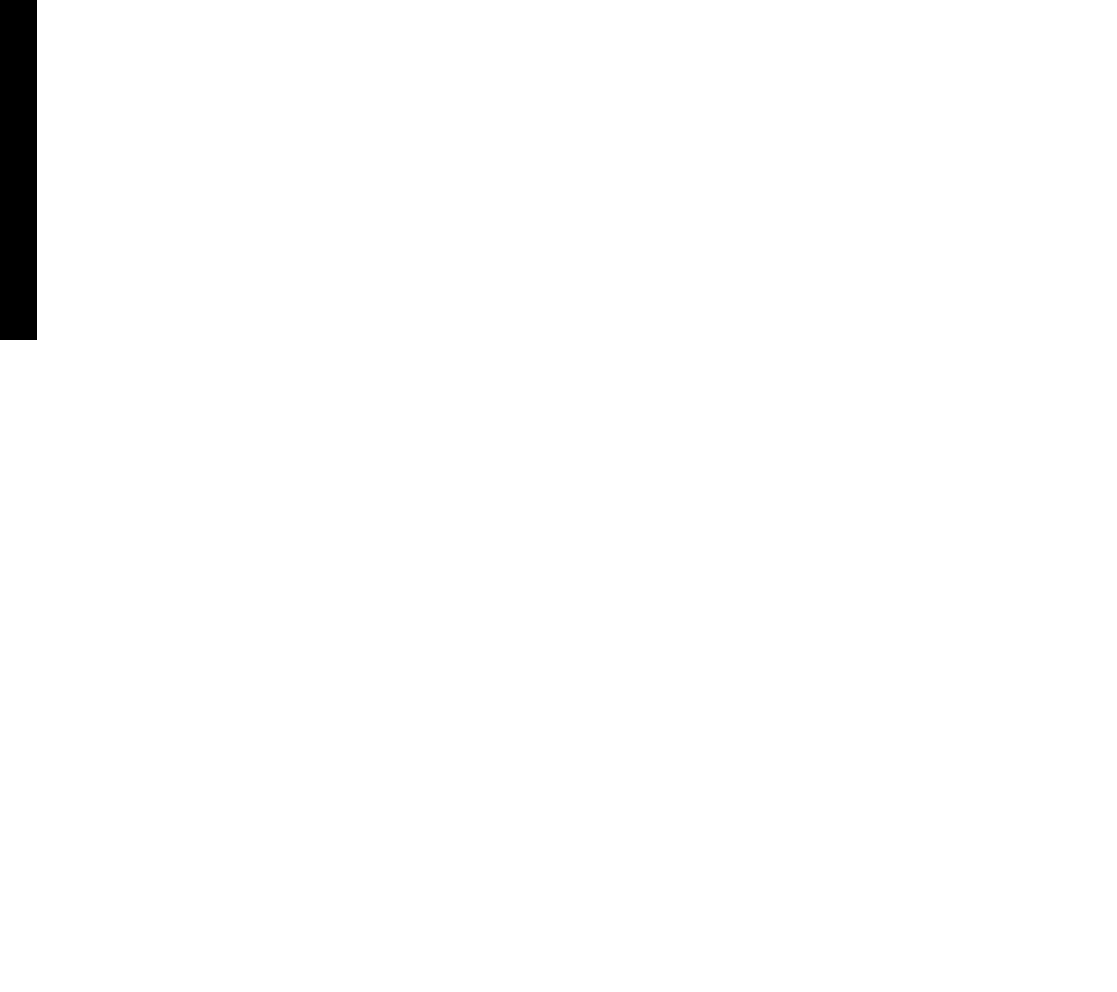
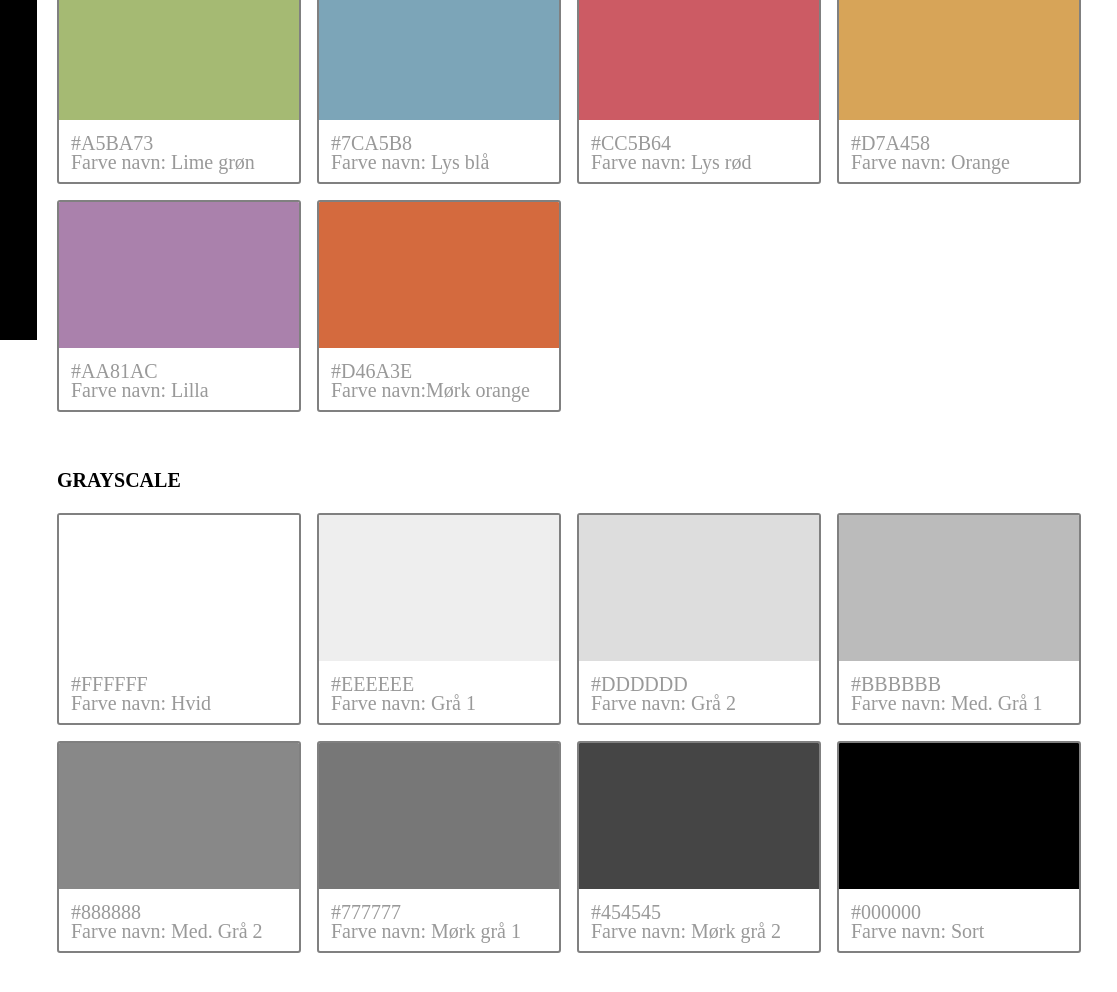
Before and after one commit to MarcusVolsted/projekt6-trendlog, a plain HTML site: page styleguide/farver.html in a window 1280 px wide. Shown: the part 520-1512 px from the top of the page, 163-1280 px from the left. Before the commit the page ends 800 px from the top, so only its background shows below. Drawn offline with Linux system fonts and the light colour scheme.

Commit message:
farvepanel

```diff
--- a/styleguide/farver.html
+++ b/styleguide/farver.html
@@ -27,9 +27,93 @@
       </div>
     </div>
     <div class="main_content">
-        <div class="header">STYLEGUIDE PROJEKT 6. GRUPPE 25</div>
+        <div class="header">Disse farver vil blive brugt til vores projekt</div>
         <div class="info">
-          <div>Lorem ipsum dolor sit, amet consectetur adipisicing elit. A sed nobis ut exercitationem atque accusamus sit natus officiis totam blanditiis at eum nemo, nulla et quae eius culpa eveniet voluptatibus repellat illum tenetur, facilis porro. Quae fuga odio perferendis itaque alias sint, beatae non maiores magnam ad, veniam tenetur atque ea exercitationem earum eveniet totam ipsam magni tempora aliquid ullam possimus? Tempora nobis facere porro, praesentium magnam provident accusamus temporibus! Repellendus harum veritatis itaque molestias repudiandae ea corporis maiores non obcaecati libero, unde ipsum consequuntur aut consectetur culpa magni omnis vero odio suscipit vitae dolor quod dignissimos perferendis eos? Consequuntur!</div>
+            <div class="container">
+                <div class="content2">
+                  <h3>Farver</h3>
+                  <p>Her er alle de forskellige farver, der skal bruges til vores landingpage.</p>
+                  <h3>Primærfarver</h3>
+                </div>
+                <div class="standard">
+                  <ul class="xx-swatches">
+                    <li class="xx-swatch">
+                      <span class="xx-swatch-preview" style="background-color: #404F5F;"></span>
+                      <span class="xx-swatch-details">#404F5F <br>Farve navn: Navy</span>
+                    </li>
+                  </ul>
+                  <div class="content2">
+                    <h3>Sekundærfarver</h3>
+                  </div>
+                  <div class="standard">
+                    <ul class="xx-swatches">
+                      <li class="xx-swatch">
+                        <span class="xx-swatch-preview" style="background-color: #A5BA73;"></span>
+                        <span class="xx-swatch-details">#A5BA73 <br>Farve navn: Lime grøn</span>
+                      </li>
+                      <li class="xx-swatch">
+                        <span class="xx-swatch-preview" style="background-color: #7CA5B8;"></span>
+                        <span class="xx-swatch-details">#7CA5B8 <br>Farve navn: Lys blå</span>
+                      </li>
+                      <li class="xx-swatch">
+                        <span class="xx-swatch-preview" style="background-color: #CC5B64;"></span>
+                        <span class="xx-swatch-details">#CC5B64 <br>Farve navn: Lys rød</span>
+                      </li>
+                      <li class="xx-swatch">
+                        <span class="xx-swatch-preview" style="background-color: #D7A458;"></span>
+                        <span class="xx-swatch-details">#D7A458 <br>Farve navn: Orange</span>
+                      </li>
+                      <li class="xx-swatch">
+                        <span class="xx-swatch-preview" style="background-color: #AA81AC;"></span>
+                        <span class="xx-swatch-details">#AA81AC <br>Farve navn: Lilla</span>
+                      </li>
+                      <li class="xx-swatch">
+                        <span class="xx-swatch-preview" style="background-color: #D46A3E;"></span>
+                        <span class="xx-swatch-details">#D46A3E <br>Farve navn:Mørk orange</span>
+                      </li>
+                    </ul>
+                  </div>
+                  <div class="content2">
+                    <h3>GRAYSCALE</h3>
+                  </div>
+                  <div class="standard">
+                    <ul class="xx-swatches">
+                      <li class="xx-swatch">
+                        <span class="xx-swatch-preview" style="background-color: #FFFFFF;"></span>
+                        <span class="xx-swatch-details">#FFFFFF <br>Farve navn: Hvid</span>
+                      </li>
+                      <li class="xx-swatch">
+                        <span class="xx-swatch-preview" style="background-color: #EEEEEE;"></span>
+                        <span class="xx-swatch-details">#EEEEEE <br>Farve navn: Grå 1</span>
+                      </li>
+                      <li class="xx-swatch">
+                        <span class="xx-swatch-preview" style="background-color: #DDDDDD;"></span>
+                        <span class="xx-swatch-details">#DDDDDD <br>Farve navn: Grå 2</span>
+                      </li>
+                      <li class="xx-swatch">
+                        <span class="xx-swatch-preview" style="background-color: #BBBBBB;"></span>
+                        <span class="xx-swatch-details">#BBBBBB <br>Farve navn: Med. Grå 1</span>
+                      </li>
+                      <li class="xx-swatch">
+                        <span class="xx-swatch-preview" style="background-color: #888888;"></span>
+                        <span class="xx-swatch-details">#888888 <br>Farve navn: Med. Grå 2</span>
+                      </li>
+                      <li class="xx-swatch">
+                        <span class="xx-swatch-preview" style="background-color: #777777;"></span>
+                        <span class="xx-swatch-details">#777777 <br>Farve navn: Mørk grå 1</span>
+                      </li>
+                      <li class="xx-swatch">
+                        <span class="xx-swatch-preview" style="background-color: #454545;"></span>
+                        <span class="xx-swatch-details">#454545 <br>Farve navn: Mørk grå 2</span>
+                      </li>
+                      <li class="xx-swatch">
+                        <span class="xx-swatch-preview" style="background-color: #000000;"></span>
+                        <span class="xx-swatch-details">#000000 <br>Farve navn: Sort</span>
+                      </li>
+                    </ul>
+                  </div>
+                </div>
+              </div>
 
       </div>
     </div>
--- a/styleguide/styles.css
+++ b/styleguide/styles.css
@@ -97,3 +97,62 @@
 .wrapper .main_content .info div{
   margin-bottom: 20px;
 }
+
+/*Farver */
+.xx-swatches {
+  padding: 0;
+  clear: both;
+  float: left;
+  width: 100%;
+  margin-bottom: 2em;
+}
+
+.xx-swatch {
+  float: left;
+  width: 15em;
+  margin-right: 1em;
+  list-style-type: none;
+  font-size: 0.8em;
+  line-height: 1.2em;
+  margin-bottom: 1em;
+  background-color: #fff;
+  height: 13em;
+  border-radius: 3px;
+  position: relative;
+  overflow: hidden;
+  border: solid grey 2px;
+}
+
+.xx-swatch-preview {
+  height: 5em;
+  width: 103%;
+  display: table-cell;
+  margin-bottom: 0.5em;
+  border-radius: 3px 3px 0 0;
+  padding: 0;
+  font-size: 2em;
+  text-align: center;
+  line-height: 1.1;
+  vertical-align: middle;
+  overflow: hidden;
+  float: none;
+  position: absolute;
+  top: -0.25em;
+  left: -1.5%;
+  right: -1.5%;
+  background-color: black;
+  color: white;
+}
+
+.xx-swatch-details {
+  padding: 0.7em 5% 0;
+  margin-bottom: 0.5em;
+  display: block;
+  position: absolute;
+  bottom: 0;
+  background-color: white;
+  width: 90%;
+  color: #999;
+}
+
+/*Farver Slut */
```
